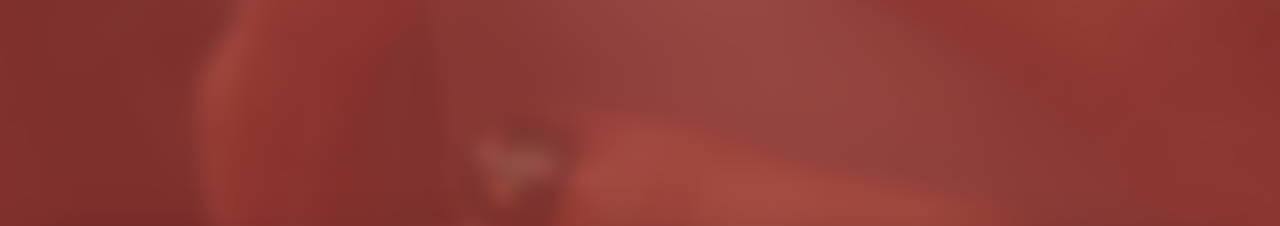
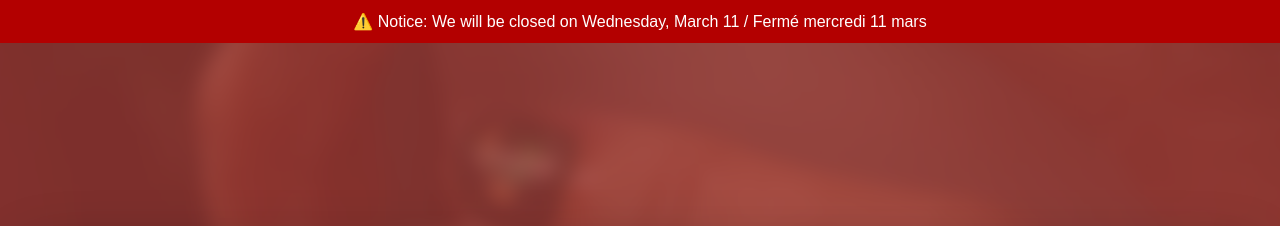
Before and after one commit to YoinkyDonkey/Ongles-Enchant-s, a plain HTML site: page index.html in a window 1280 px wide. Shown: the top 226 px of the page. Drawn offline with Linux system fonts and the light colour scheme.

Commit message:
Add files via upload

```diff
--- a/index.html
+++ b/index.html
@@ -43,6 +43,11 @@
 
 <body>
 
+<div class="top-alert">
+  ⚠️ Notice: We will be closed on Wednesday, March 11 / Fermé mercredi 11 mars
+</div>
+
+
   <!-- Background Image -->
   <div class="background"></div>
 
--- a/intro.css
+++ b/intro.css
@@ -39,6 +39,20 @@ body {
   position: relative;
   background: var(--bg-body);
   color: var(--color-white);
+}
+
+  .top-alert {
+  position: fixed;
+  top: 0;
+  left: 0;
+  width: 100%;
+  background: #b30000;
+  color: white;
+  text-align: center;
+  padding: 12px;
+  font-size: 16px;
+  font-family: Arial, sans-serif;
+  z-index: 9999;
 }
 
 /* Background image */
```
